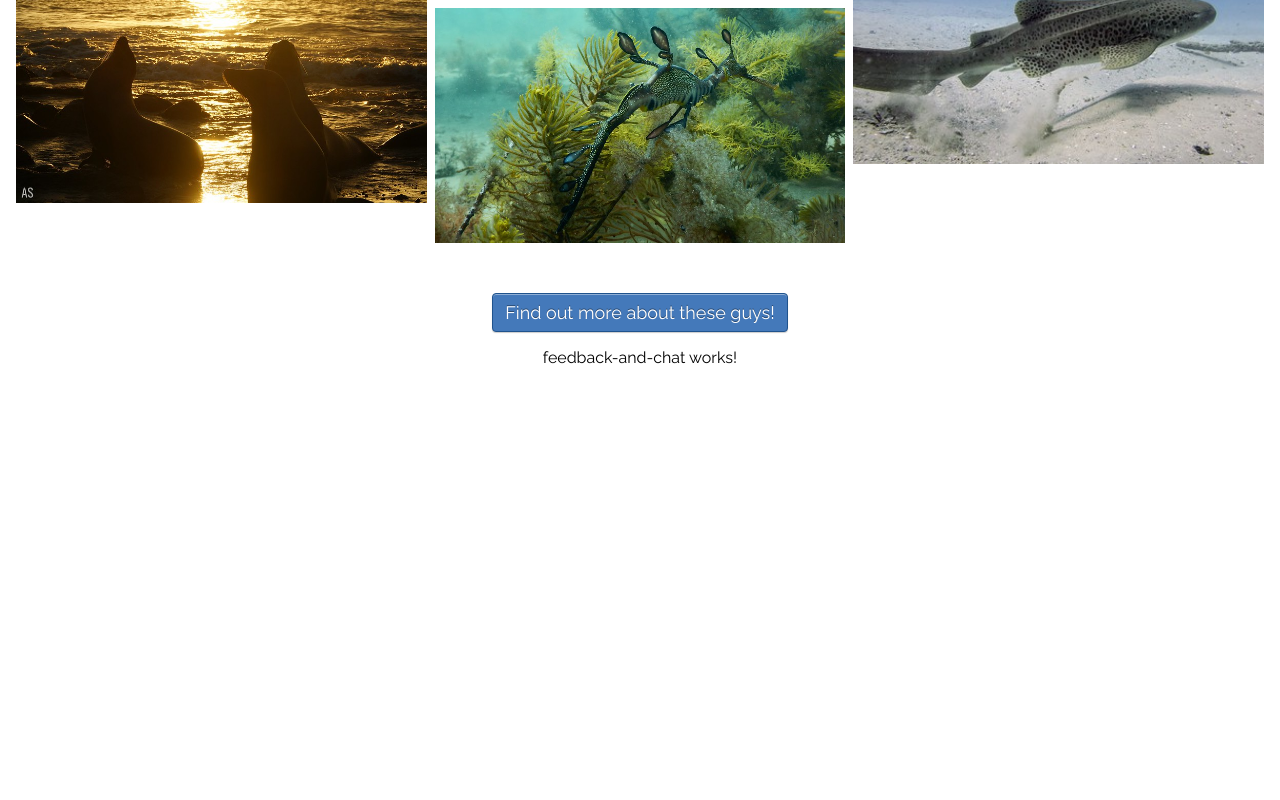
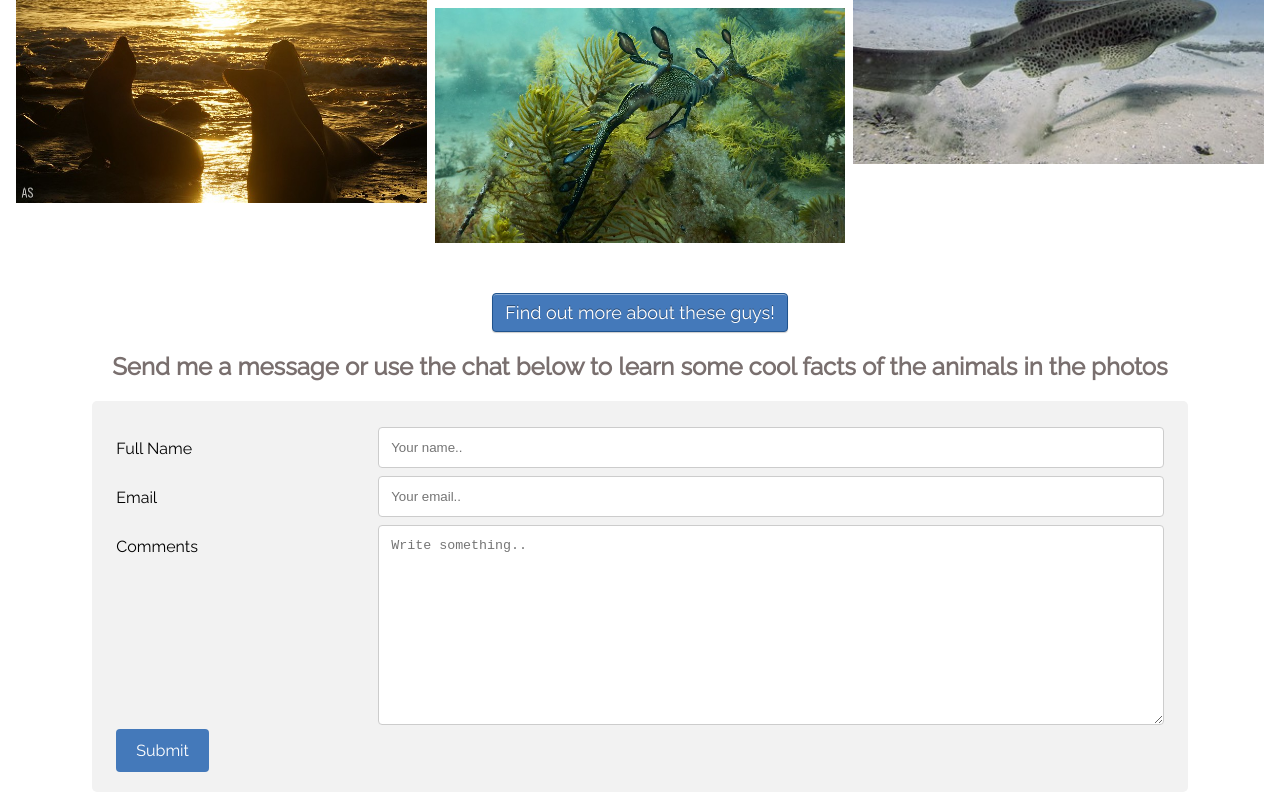
Before and after one commit to asadullahehsan/photo-gallery-app, an Angular app: page /feedback-and-chat in a window 1280 px wide. Shown: the part 722-1522 px from the top of the page. Before the commit the page ends 1113 px from the top, so only its background shows below. Built offline with nearby package versions, Linux system fonts and the light colour scheme.

Commit message:
Add event handling to the form
Add the send message form model to the component
Compile and display the send feedback form model

```diff
--- a/src/app/feedback-and-chat/feedback-and-chat.component.css
+++ b/src/app/feedback-and-chat/feedback-and-chat.component.css
@@ -0,0 +1,65 @@
+/*   Style inputs, select elements and textareas */
+input[type=text], select, textarea{
+    width: 100%;
+    padding: 12px;
+    border: 1px solid #ccc;
+    border-radius: 4px;
+    box-sizing: border-box;
+    resize: vertical;
+  }
+
+  /*   Style the label to display next to the inputs */
+  label {
+    padding: 12px 12px 12px 0;
+    display: inline-block;
+  }
+
+  /*   Style the submit button */
+  button {
+    background-color: #4479BA;
+    color: white;
+    padding: 12px 20px;
+    border: none;
+    border-radius: 4px;
+    cursor: pointer;
+    float: right;
+    font-size: medium;
+    font-family: 'Raleway';
+  }
+
+  /*   Style the container */
+  .container {
+    border-radius: 5px;
+    background-color: #f2f2f2;
+    padding: 20px;
+    width: 100%;
+  }
+
+  /*   Floating column for labels: 25% width */
+  .col-25 {
+    float: left;
+    width: 25%;
+    margin-top: 6px;
+  }
+
+  /*   Floating column for inputs: 75% width */
+  .col-75 {
+    float: left;
+    width: 75%;
+    margin-top: 6px;
+  }
+
+  /*   Clear floats after the columns */
+  .row:after {
+    content: "";
+    display: table;
+    clear: both;
+  }
+
+  /*   Responsive layout - when the screen is less than 600px wide, make the two columns stack on top of each other instead of next to each other */
+  @media screen and (max-width: 600px) {
+    .col-25, .col-75, input[type=submit] {
+      width: 100%;
+      margin-top: 0;
+    }
+  }
--- a/src/app/feedback-and-chat/feedback-and-chat.component.html
+++ b/src/app/feedback-and-chat/feedback-and-chat.component.html
@@ -1 +1,41 @@
-<p>feedback-and-chat works!</p>
+<article>
+    <h2>Send me a message or use the chat below to learn some cool facts of the animals in the photos</h2>
+    <section class="container">
+        <form ngNativeValidate [formGroup]="contactForm" (ngSubmit)="onSubmit()">
+            <div class="row" *ngIf="showMsg">
+                <div class="row">
+                    <p>
+                        <strong>Thanks for your message!</strong>
+                    </p>
+                </div>
+            </div>
+            <div class="row">
+                <div class="col-25">
+                    <label for="name">Full Name</label>
+                </div>
+                <div class="col-75">
+                    <input type="text" id="fname" placeholder="Your name.." formControlName="fullname" required>
+                </div>
+            </div>
+            <div class="row">
+                <div class="col-25">
+                    <label for="lemail">Email</label>
+                </div>
+                <div class="col-75">
+                    <input type="text" id="lemail" placeholder="Your email.." formControlName="email" required>
+                </div>
+            </div>
+            <div class="row">
+                <div class="col-25">
+                    <label for="comments">Comments</label>
+                </div>
+                <div class="col-75">
+                    <textarea id="subject" formControlName="comments" placeholder="Write something.." style="height:200px" required></textarea>
+                </div>
+            </div>
+            <div class="row">
+              <button type="submit" class="submit">Submit</button>
+            </div>
+        </form>
+    </section>
+</article>
--- a/src/app/feedback-and-chat/feedback-and-chat.component.ts
+++ b/src/app/feedback-and-chat/feedback-and-chat.component.ts
@@ -1,18 +1,29 @@
-import { Component, OnInit } from '@angular/core';
+import { Component, OnInit, inject } from '@angular/core';
 import { CommonModule } from '@angular/common';
+import { FormBuilder, ReactiveFormsModule } from '@angular/forms';
 
 @Component({
   selector: 'app-feedback-and-chat',
   standalone: true,
-  imports: [CommonModule],
+  imports: [CommonModule, ReactiveFormsModule],
   templateUrl: './feedback-and-chat.component.html',
-  styleUrls: ['./feedback-and-chat.component.css']
+  styleUrls: ['./feedback-and-chat.component.css'],
 })
 export class FeedbackAndChatComponent implements OnInit {
+  showMsg: boolean = false;
+  private formBuilder = inject(FormBuilder);
 
-  constructor() { }
+  contactForm = this.formBuilder.group({
+    fullname: '',
+    email: '',
+    comments: '',
+  });
 
-  ngOnInit(): void {
+  ngOnInit(): void {}
+
+  onSubmit(): void {
+    console.log('Your feedback has been submitted', this.contactForm.value);
+    this.showMsg = true;
+    this.contactForm.reset();
   }
-
 }
```
